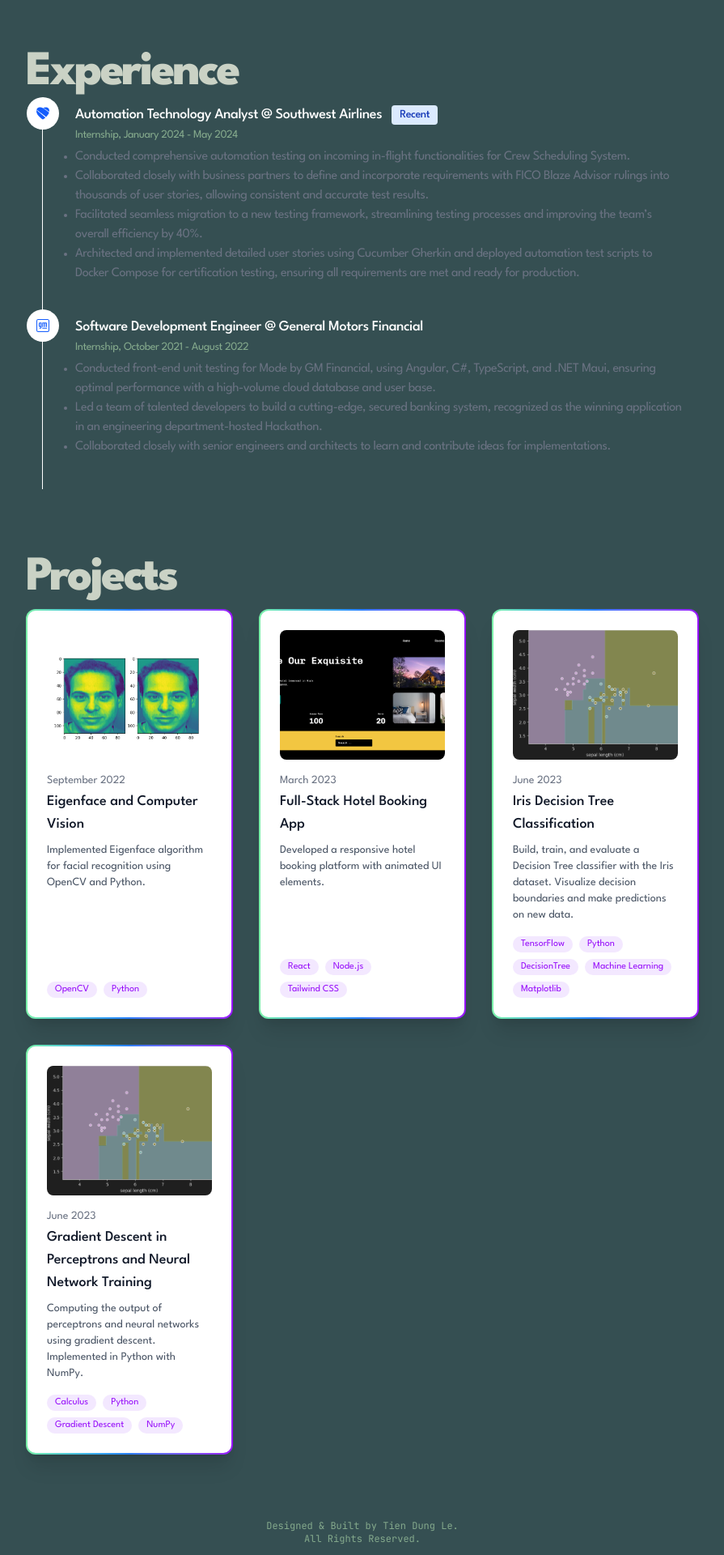
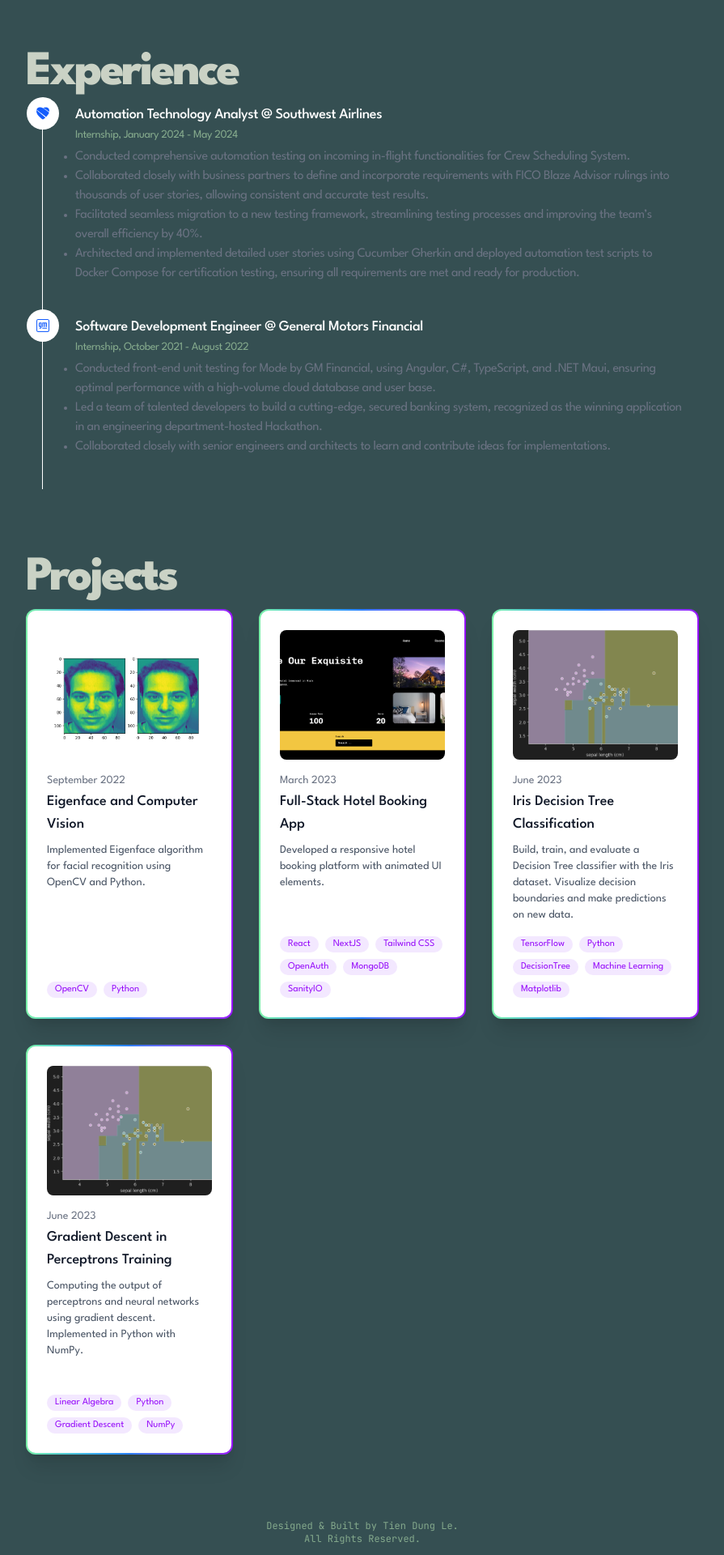
Before and after one commit to tienthedev/v3.tienl.dev, a Next.js app: page / in a window 1280 px wide. Shown: the part 740-2660 px from the top of the page at 81% size, without its empty margins (192-1087 px from the left). Built offline with nearby package versions, Linux system fonts and the light colour scheme.

Commit message:
modified

```diff
--- a/src/components/Experience/Experience.tsx
+++ b/src/components/Experience/Experience.tsx
@@ -7,11 +7,11 @@ const leagueSpartan = League_Spartan({ subsets: ['latin'] });
 const Experience: React.FC = () => {
     return (
         <div
-            id="experience"
+
             className={`h-fit pb-20 flex flex-col justify-center items-center text-left -tracking-wide px-10 lg:px-56 ${leagueSpartan.className} z-0`}
         >
             <div className="div flex flex-col">
-                <p className="pb-2 lg:text-6xl font-extrabold tracking-tighter text-4xl  text-secondary ">
+                <p id="experience"  className="pb-2 lg:text-6xl font-extrabold tracking-tighter text-4xl  text-secondary ">
                     Experience
                 </p>
                 <ol className="relative border-l mx-5 border-white ">
@@ -22,10 +22,7 @@ const Experience: React.FC = () => {
                         </span>
                         <h3 className="flex items-center mb-1 text-lg font-medium text-white">
                             Automation Technology Analyst @ Southwest Airlines
-                            <span
-                                className="bg-blue-100 text-blue-800 text-sm font-medium  px-2.5 py-0.5 rounded-sm dark:bg-blue-900 dark:text-blue-300 ml-3">
-                                Recent
-                            </span>
+
                         </h3>
                         <time className="block mb-2 text-sm font-normal leading-none text-tertiary">
                             Internship, January 2024 - May 2024
--- a/src/components/Projects/Projects.tsx
+++ b/src/components/Projects/Projects.tsx
@@ -1,5 +1,5 @@
 import React from "react";
-import { League_Spartan } from "next/font/google";
+import {League_Spartan} from "next/font/google";
 
 interface Project {
     title: string;
@@ -9,7 +9,7 @@ interface Project {
     description: string;
 }
 
-const leagueSpartan = League_Spartan({ subsets: ["latin"] });
+const leagueSpartan = League_Spartan({subsets: ["latin"]});
 
 const projects: Project[] = [
     {
@@ -22,7 +22,7 @@ const projects: Project[] = [
     {
         title: "Full-Stack Hotel Booking App",
         date: "March 2023",
-        tags: ["React", "Node.js", "Tailwind CSS"],
+        tags: ["React", "NextJS", "Tailwind CSS", "OpenAuth", "MongoDB", "SanityIO"],
         img: "/assets/tdhotel.png",
         description: "Developed a responsive hotel booking platform with animated UI elements.",
     },
@@ -34,9 +34,9 @@ const projects: Project[] = [
         description: "Build, train, and evaluate a Decision Tree classifier with the Iris dataset. Visualize decision boundaries and make predictions on new data.",
     },
     {
-        title: "Gradient Descent in Perceptrons and Neural Network Training",
+        title: "Gradient Descent in Perceptrons Training",
         date: "June 2023",
-        tags: ["Calculus", "Python", "Gradient Descent", "NumPy"],
+        tags: ["Linear Algebra", "Python", "Gradient Descent", "NumPy"],
         img: "/assets/irismlmodel.png",
         description: "Computing the output of perceptrons and neural networks using gradient descent. Implemented in Python with NumPy.",
     },
@@ -84,13 +84,12 @@ const Projects: React.FC = () => {
                                             key={idx}
                                             className="whitespace-nowrap rounded-full bg-purple-100 px-2.5 py-0.5 text-xs text-purple-600"
                                         >
-          {tag}
-        </span>
+                                            {tag}
+                                        </span>
                                     ))}
                                 </div>
                             </div>
                         </article>
-
                     ))}
                 </div>
             </div>
```
Also changed, not shown: src/components/Hero/Hero.tsx (+5 -6 lines).
